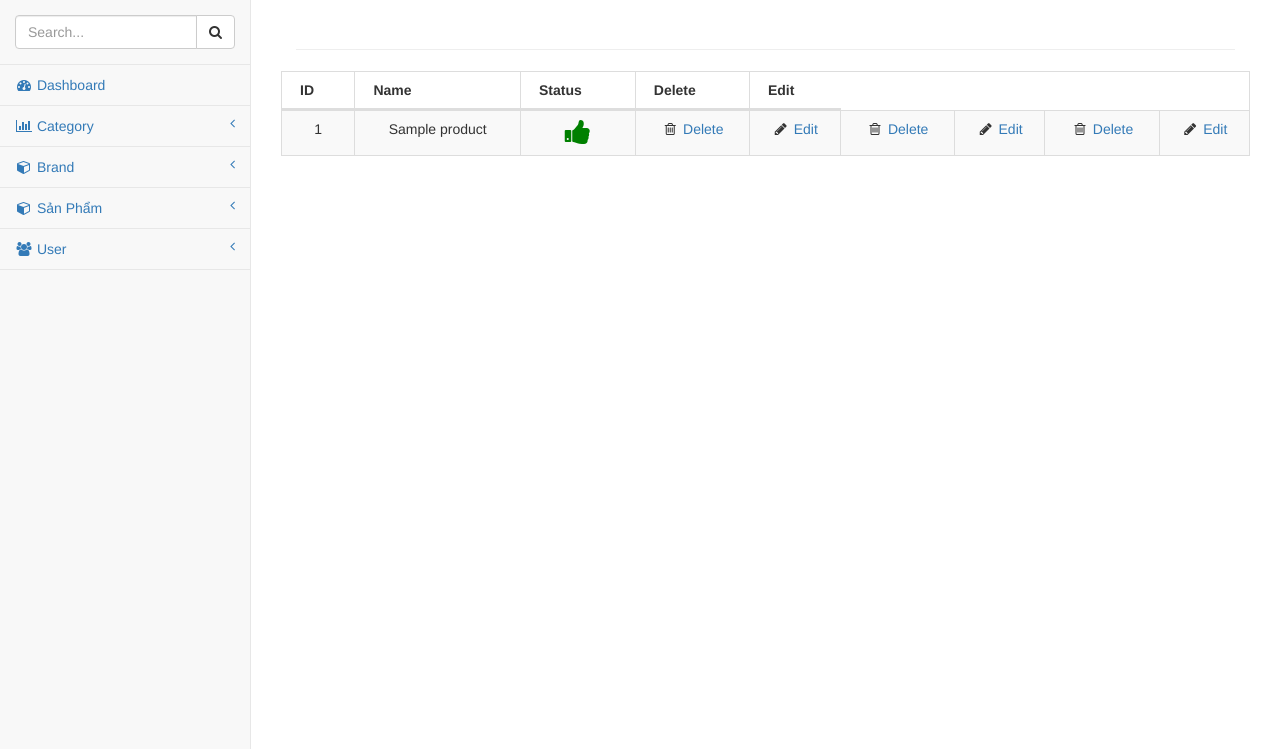
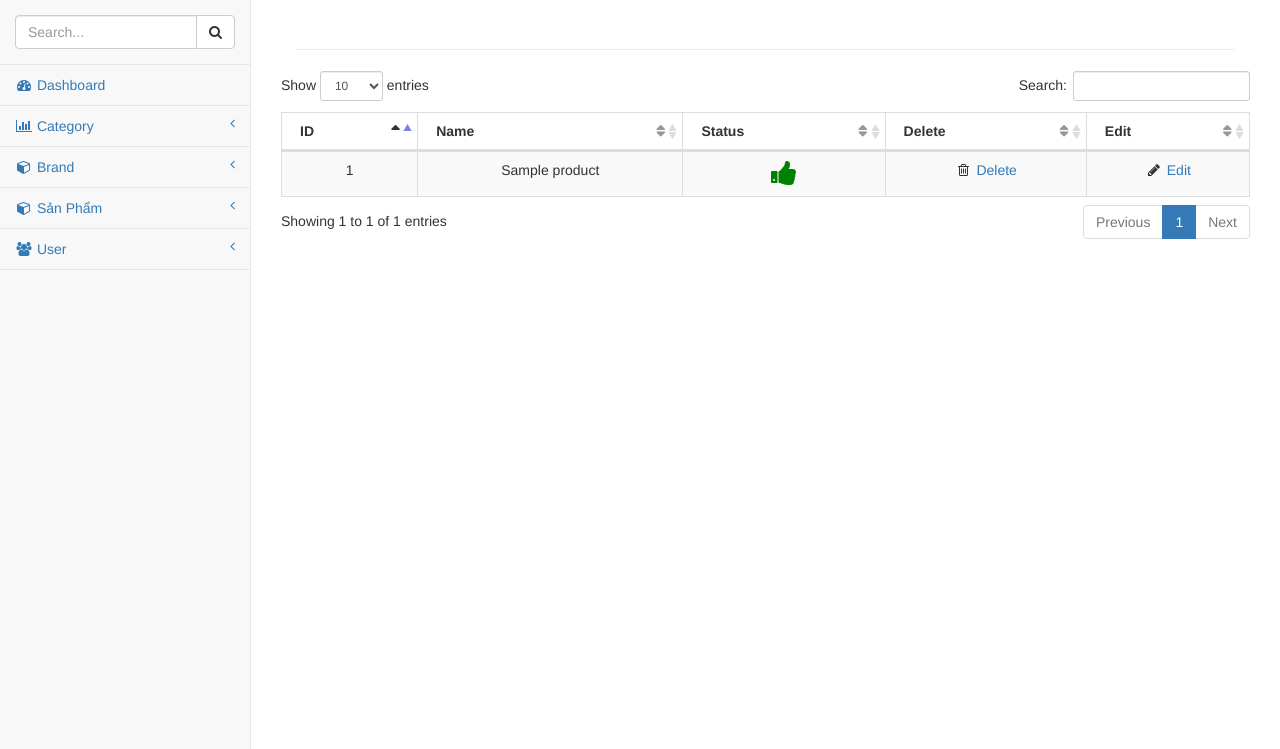
Before and after one commit to shopbangiay/shopbangiay, a Laravel app: page /all-category in a window 1280 px wide. Shown: the part 51-800 px from the top of the page. Run offline with Laravel 8, Linux system fonts and the light colour scheme; tables that the repository leaves empty hold one stand-in row (values such as "Sample post").

Commit message:
chinh sua category lan 2

```diff
--- a/resources/views/admin/cate/cate_add.blade.php
+++ b/resources/views/admin/cate/cate_add.blade.php
@@ -13,7 +13,7 @@
         </ul>
     </div>
     @endif
-    <form action="{{URL::to('/save-category')}}" method="POST">
+    <form action="{{URL::to('admin/cate/save-category')}}" method="POST">
         {{ csrf_field() }}
         <div class="form-group">
             <label>Category Name</label>
--- a/resources/views/admin/cate/cate_list.blade.php
+++ b/resources/views/admin/cate/cate_list.blade.php
@@ -22,24 +22,17 @@
                     <?php
                     if($item->category_status == 1){
                     ?>
-                    <a href="{{URL::to('/unactive-category/'.$item->category_id)}}"><span class="fa-thumb-styling  fa fa-thumbs-up"></span></a>
+                    <a href="{{URL::to('admin/cate/unactive-category/'.$item->category_id)}}"><span class="fa-thumb-styling  fa fa-thumbs-up"></span></a>
                     <?php
                     }
                     else{
                     ?>
-                    <a href="{{URL::to('/active-category/'.$item->category_id)}}"><span class="fa-thumb-styling  fa fa-thumbs-down "></span></a>
+                    <a href="{{URL::to('admin/cate/active-category/'.$item->category_id)}}"><span class="fa-thumb-styling  fa fa-thumbs-down "></span></a>
                     <?php
                     }
                     ?>
                 </td>
-
-                <td class="center"><i class="fa fa-trash-o  fa-fw"></i><a href="{{URL::to('/delete-category/'.$item->category_id)}}" onclick="return confirm('are you sure?')"> Delete</a></td>
-                <td class="center"><i class="fa fa-pencil fa-fw"></i> <a href="{{URL::to('/edit-category/'.$item->category_id)}}">Edit</a></td>
-
-                <td class="center"><i class="fa fa-trash-o  fa-fw"></i><a href="{{URL::to('admin/cate/delete-category/'.$item->category_id)}}"> Delete</a></td>
-                <td class="center"><i class="fa fa-pencil fa-fw"></i> <a href="{{URL::to('admin/cate/edit-category/'.$item->category_id)}}">Edit</a></td>
-
-                <td class="center"><i class="fa fa-trash-o  fa-fw"></i><a href="{{URL::to('admin/cate/delete-category/'.$item->category_id)}}"> Delete</a></td>
+                <td class="center"><i class="fa fa-trash-o  fa-fw"></i><a href="{{URL::to('admin/cate/delete-category/'.$item->category_id)}}" onclick="return confirm('are you sure?')"> Delete</a></td>
                 <td class="center"><i class="fa fa-pencil fa-fw"></i> <a href="{{URL::to('admin/cate/edit-category/'.$item->category_id)}}">Edit</a></td>
 
             </tr>
```
